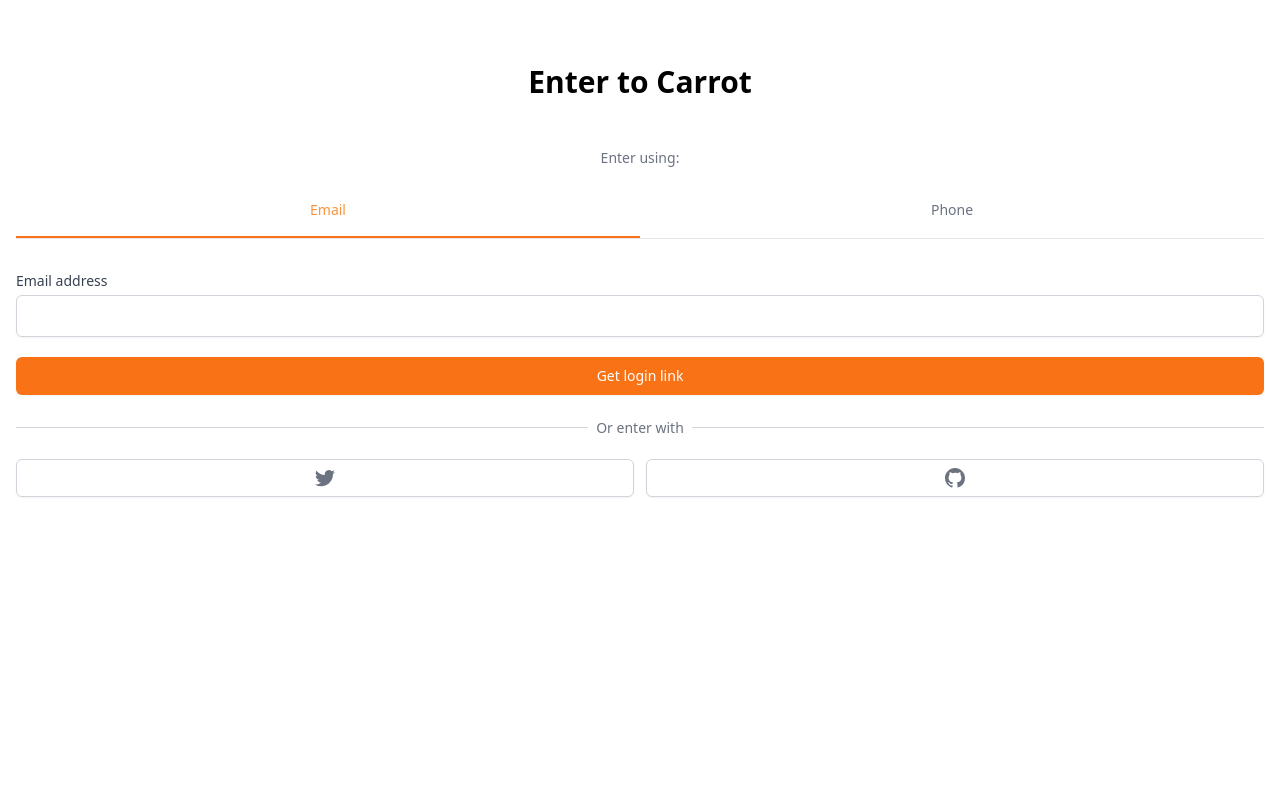
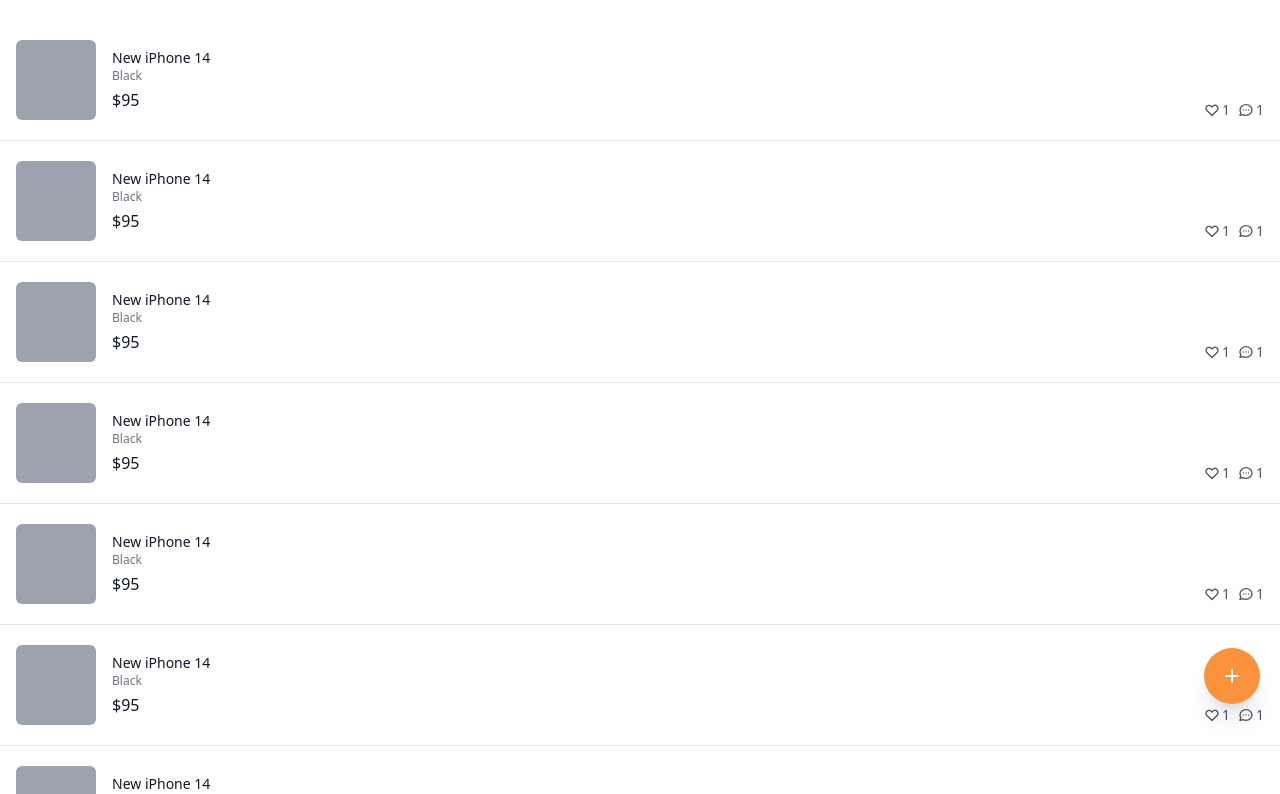
Before and after one commit to tyomhk2015/jpmarket, a Next.js app: page / in a window 1280 px wide. Shown: the top 794 px of the page. Built offline with nearby package versions, Linux system fonts and the light colour scheme.

Commit message:
More on TailwindCSS

```diff
--- a/pages/index.tsx
+++ b/pages/index.tsx
@@ -1,10 +1,79 @@
-import type { NextPage } from 'next';
-import Enter from './enter';
-import Orders from './twcss/orders';
+import type { NextPage } from "next";
 
 const Home: NextPage = () => {
   return (
-    <Enter />
+    <div className="flex flex-col space-y-5 py-10">
+      {[1, 1, 1, 1, 1, 1, 1, 1, 1, 1, 1, 1].map((_, i) => (
+        <div
+          key={i}
+          className="flex px-4  border-b pb-5 cursor-pointer justify-between"
+        >
+          <div className="flex space-x-4">
+            <div className="w-20 h-20 bg-gray-400 rounded-md" />
+            <div className="pt-2 flex flex-col">
+              <h3 className="text-sm font-medium text-gray-900">
+                New iPhone 14
+              </h3>
+              <span className="text-xs text-gray-500">Black</span>
+              <span className="font-medium mt-1 text-gray-900">$95</span>
+            </div>
+          </div>
+          <div className="flex space-x-2 items-end justify-end">
+            <div className="flex space-x-0.5 items-center text-sm  text-gray-600">
+              <svg
+                className="w-4 h-4"
+                fill="none"
+                stroke="currentColor"
+                viewBox="0 0 24 24"
+                xmlns="http://www.w3.org/2000/svg"
+              >
+                <path
+                  strokeLinecap="round"
+                  strokeLinejoin="round"
+                  strokeWidth="2"
+                  d="M4.318 6.318a4.5 4.5 0 000 6.364L12 20.364l7.682-7.682a4.5 4.5 0 00-6.364-6.364L12 7.636l-1.318-1.318a4.5 4.5 0 00-6.364 0z"
+                ></path>
+              </svg>
+              <span>1</span>
+            </div>
+            <div className="flex space-x-0.5 items-center text-sm  text-gray-600">
+              <svg
+                className="w-4 h-4"
+                fill="none"
+                stroke="currentColor"
+                viewBox="0 0 24 24"
+                xmlns="http://www.w3.org/2000/svg"
+              >
+                <path
+                  strokeLinecap="round"
+                  strokeLinejoin="round"
+                  strokeWidth="2"
+                  d="M8 12h.01M12 12h.01M16 12h.01M21 12c0 4.418-4.03 8-9 8a9.863 9.863 0 01-4.255-.949L3 20l1.395-3.72C3.512 15.042 3 13.574 3 12c0-4.418 4.03-8 9-8s9 3.582 9 8z"
+                ></path>
+              </svg>
+              <span>1</span>
+            </div>
+          </div>
+        </div>
+      ))}
+      <button className="fixed hover:bg-orange-500 transition-colors cursor-pointer  bottom-24 right-5 shadow-xl bg-orange-400 rounded-full p-4 text-white">
+        <svg
+          className="h-6 w-6"
+          xmlns="http://www.w3.org/2000/svg"
+          fill="none"
+          viewBox="0 0 24 24"
+          stroke="currentColor"
+          aria-hidden="true"
+        >
+          <path
+            strokeLinecap="round"
+            strokeLinejoin="round"
+            strokeWidth="2"
+            d="M12 6v6m0 0v6m0-6h6m-6 0H6"
+          />
+        </svg>
+      </button>
+    </div>
   );
 };
 
--- /dev/null
+++ b/pages/items/[id].tsx
@@ -0,0 +1,66 @@
+import type { NextPage } from "next";
+
+const ItemDetail: NextPage = () => {
+  return (
+    <div>
+      <div>
+        <div />
+        <div>
+          <div />
+          <div>
+            <p>Steve Jebs</p>
+            <p>View profile &rarr;</p>
+          </div>
+        </div>
+        <div>
+          <h1>Galaxy S50</h1>
+          <p>$140</p>
+          <p>
+            My money&apos;s in that office, right? If she start giving me some
+            bullshit about it ain&apos;t there, and we got to go someplace else
+            and get it, I&apos;m gonna shoot you in the head then and there.
+            Then I&apos;m gonna shoot that bitch in the kneecaps, find out where
+            my goddamn money is. She gonna tell me too. Hey, look at me when
+            I&apos;m talking to you, motherfucker. You listen: we go in there,
+            and that ni**a Winston or anybody else is in there, you the first
+            motherfucker to get shot. You understand?
+          </p>
+          <div>
+            <button>Talk to seller</button>
+            <button>
+              <svg
+                className="h-6 w-6 "
+                xmlns="http://www.w3.org/2000/svg"
+                fill="none"
+                viewBox="0 0 24 24"
+                stroke="currentColor"
+                aria-hidden="true"
+              >
+                <path
+                  strokeLinecap="round"
+                  strokeLinejoin="round"
+                  strokeWidth="2"
+                  d="M4.318 6.318a4.5 4.5 0 000 6.364L12 20.364l7.682-7.682a4.5 4.5 0 00-6.364-6.364L12 7.636l-1.318-1.318a4.5 4.5 0 00-6.364 0z"
+                />
+              </svg>
+            </button>
+          </div>
+        </div>
+      </div>
+      <div>
+        <h2>Similar items</h2>
+        <div>
+          {[1, 2, 3, 4, 5, 6].map((_, i) => (
+            <div key={i}>
+              <div />
+              <h3>Galaxy S60</h3>
+              <p>$6</p>
+            </div>
+          ))}
+        </div>
+      </div>
+    </div>
+  );
+};
+
+export default ItemDetail;
```
Also changed, not shown: 1 other file (tests, documents, lock files or other folders).
